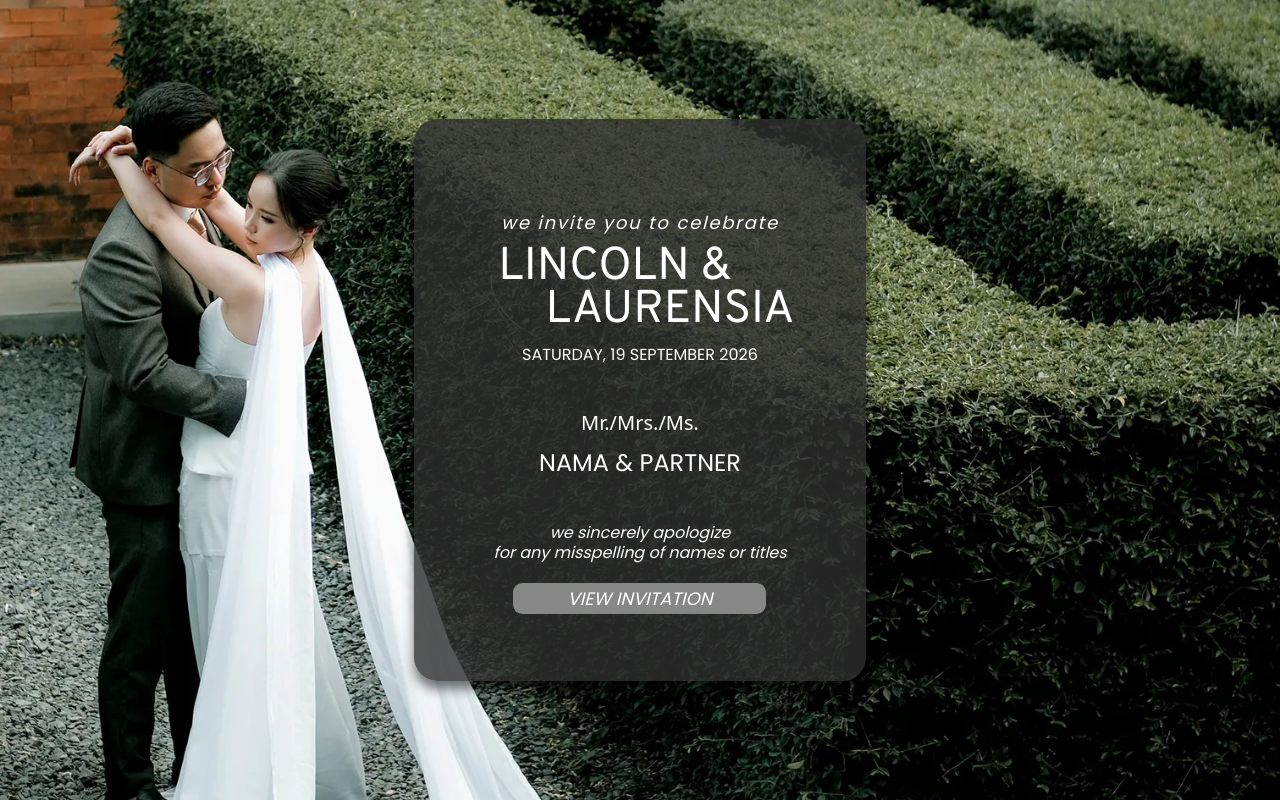
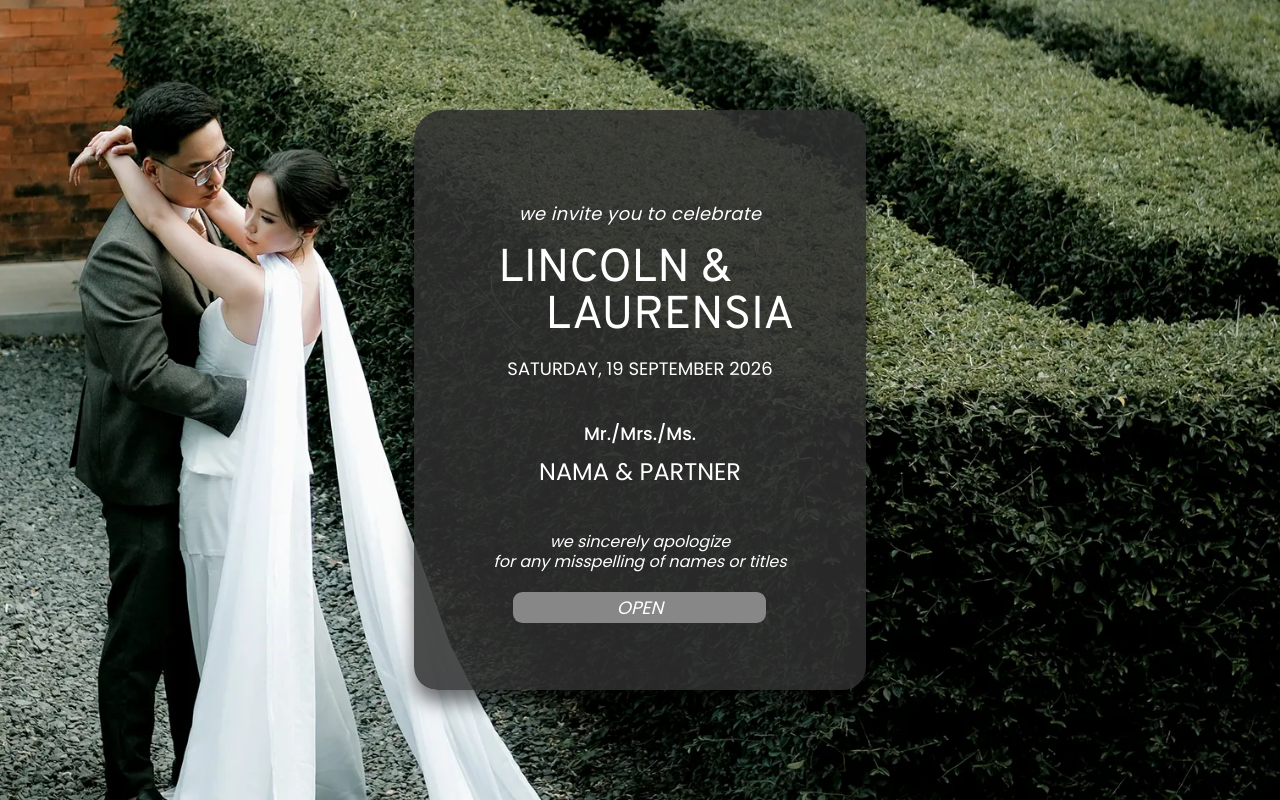
Before and after one commit to Riqzaalfatir/TwinkleBook, a Next.js app: page /preview in a window 1280 px wide. Shown: the top 800 px of the page. Built offline with nearby package versions, Linux system fonts and the light colour scheme; grey boxes are pictures that could not be loaded.

Commit message:
sudah detailing (belum direvisi)

```diff
--- a/src/components/templates/Lincoln-Laurensia/Countdown.tsx
+++ b/src/components/templates/Lincoln-Laurensia/Countdown.tsx
@@ -117,13 +117,13 @@ const Countdown = ({ data }: CountdownProps) => {
       />
       <div className="absolute inset-0 -z-10 bg-black/30" />
 
-      <div className="relative flex flex-col items-center px-[5.13vw] pt-[16.1vw] pb-[86vw] lg:px-0 lg:pt-[7.5vw] lg:pb-[33.5vw]">
+      <div className="relative flex flex-col items-center px-[5.13vw] pt-[18vw] pb-[89vw] lg:px-0 lg:pt-[7.5vw] lg:pb-[33.5vw]">
         <motion.div
           variants={stagger}
           initial="hidden"
           whileInView="show"
           viewport={{ once: true, amount: 0.3 }}
-          className="flex items-start justify-center gap-[4.25vw] lg:gap-[2.25vw]"
+          className="flex items-start justify-center gap-[6.2vw] lg:gap-[2.5vw]"
         >
           {items.map((item) => (
             <motion.div
@@ -151,7 +151,7 @@ transition={{ duration: 1.5, ease: "easeOut" }}
           href={calendarUrl}
           target="_blank"
           rel="noopener noreferrer"
-          className="mt-[8vw] flex h-[7.44vw] w-[41.03vw] items-center justify-center bg-[#605C5C82]/50 font-poppins text-[3.08vw] uppercase tracking-wide text-[#FEFBF0] lg:mt-[2.25vw] lg:h-[1.98vw] lg:w-[18.25vw] lg:text-[1.32vw]"
+          className="mt-[9vw] flex h-[7.44vw] w-[41.03vw] items-center justify-center bg-[#605C5C82]/50 font-poppins text-[3.08vw] uppercase tracking-wide text-[#FEFBF0] lg:mt-[2.25vw] lg:h-[1.98vw] lg:w-[18.25vw] lg:text-[1.32vw]"
         >
           Mark Your Calendar
         </motion.a>
--- a/src/components/templates/Lincoln-Laurensia/Dresscode.tsx
+++ b/src/components/templates/Lincoln-Laurensia/Dresscode.tsx
@@ -69,7 +69,7 @@ transition={{ duration: 1.5, ease: "easeOut" }}
         <p className="text-[3.08vw] font-bold uppercase lg:text-[1.46vw] text-[#2F2F2F]">
           Ladies :
         </p>
-        <p className="text-[3.08vw] italic uppercase lg:text-[1.46vw] text-[#2F2F2F] leading-[15px]">
+        <p className="text-[3.08vw] italic uppercase lg:text-[1.46vw] text-[#2F2F2F] leading-[15px] mt-[1px] lg:mt-[0.7vw]">
           Formal attire following the <br className="lg:hidden" /> color palette
         </p>
       </motion.div>
@@ -80,7 +80,7 @@ initial="hidden"
 whileInView="show"
 viewport={{ once: true, amount: 0.3 }}
 transition={{ duration: 1.5, ease: "easeOut" }}
-      className="mt-[7vw] flex items-start justify-center gap-[7.95vw] lg:mt-[2.2vw] lg:gap-[2.99vw]">
+      className="mt-[7vw] flex items-start justify-center gap-[7.95vw] lg:mt-[2.8vw] lg:gap-[2.99vw]">
         <div className="flex flex-col items-center">
           <div className="relative h-[17.18vw] w-[17.18vw] lg:h-[6.47vw] lg:w-[6.47vw]">
             <Image
--- a/src/components/templates/Lincoln-Laurensia/Gallery.tsx
+++ b/src/components/templates/Lincoln-Laurensia/Gallery.tsx
@@ -52,7 +52,7 @@ const Gallery = ({ data }: GalleryProps) => {
         whileInView="show"
         viewport={{ once: true, amount: 0.3 }}
         transition={{ duration: 1.5, ease: "easeOut" }}
-        className="relative my-[9.5vw] h-[117.95vw] w-[88.21vw] lg:my-[4.23vw] lg:h-[47.42vw] lg:w-[35.25vw]"
+        className="relative my-[9.5vw] h-[117.95vw] w-[88.21vw] lg:my-[3.8vw] lg:h-[47.42vw] lg:w-[35.25vw]"
       >
         <Image
           src={firstUrl}
--- a/src/components/templates/Lincoln-Laurensia/Header.tsx
+++ b/src/components/templates/Lincoln-Laurensia/Header.tsx
@@ -13,10 +13,10 @@ const MENU = [
   { label: "Home", target: "hero" },
   { label: "Profile", target: "profile" },
   { label: "Date", target: "countdown" },
+    { label: "Gallery", target: "gallery" },
   { label: "Event Detail", target: "event-order" },
+  { label: "Dress Code", target: "dress-code" },
   { label: "RSVP", target: "rsvp" },
-  { label: "Dress Code", target: "dress-code" },
-  { label: "Gallery", target: "gallery" },
   { label: "Wishes", target: "wishes" },
 ];
 
@@ -130,8 +130,9 @@ const Header = () => {
     scrollToSection(target);
   };
 
-  const lineBase =
-    "absolute left-0 block h-[2px] w-full rounded-full bg-[#2F2F2F]";
+  const lineBase = `absolute left-0 block h-[2px] w-full rounded-full transition-colors duration-300 ${
+  iconOpen ? "bg-[#2F2F2F]" : "bg-white"
+}`;
 
   return (
     <>
@@ -148,7 +149,7 @@ const Header = () => {
               <button
                 type="button"
                 onClick={() => scrollToSection(item.target)}
-                className="text-[16px] uppercase tracking-wide text-[#2F2F2F] transition-opacity duration-300 hover:opacity-60"
+                className="text-[16px] uppercase tracking-wide text-white transition-opacity duration-300 hover:opacity-60"
               >
                 {item.label}
               </button>
--- a/src/components/templates/Lincoln-Laurensia/Hero.tsx
+++ b/src/components/templates/Lincoln-Laurensia/Hero.tsx
@@ -43,7 +43,7 @@ const Hero = ({ data, start = true }: HeroProps) => {
         <div className="absolute bottom-0 left-0 hidden h-[52.65vw] w-full lg:block bg-[linear-gradient(to_top,rgba(0,0,0,1)_0%,rgba(0,0,0,0.55)_33%,rgba(0,0,0,0.39)_66%,rgba(0,0,0,0)_100%)]" />
       </div>
 
-      <div className="relative z-10 flex flex-col items-center pt-[129.49vw] pb-[20.51vw] lg:pt-[35.71vw] lg:pb-[24.47vw] text-center">
+      <div className="relative z-10 flex flex-col items-center pt-[129.49vw] pb-[20.51vw] lg:pt-[34.75vw] lg:pb-[24.47vw] text-center">
         <motion.p
           variants={fadeUp}
           initial="hidden"
@@ -59,12 +59,12 @@ const Hero = ({ data, start = true }: HeroProps) => {
           initial="hidden"
           animate={start ? "show" : "hidden"}
           transition={{ duration: 1.5, ease: "easeOut" }}
-          className="mt-[2.05vw] lg:mt-[0.73vw] font-overpass text-[9.23vw] lg:text-[3.44vw] uppercase leading-[1] lg:leading-[3.64vw] lg:tracking-wide"
+          className="mt-[2.05vw] lg:mt-[0.65vw] font-overpass text-[9.23vw] lg:text-[3.44vw] uppercase leading-[1] lg:leading-[3.5vw]"
         >
-          <span className="block text-left pl-[0.77vw] lg:pr-[3.97vw]">
+          <span className="block text-left pl-[0.77vw] lg:pl-[0.2vw]">
             {groomName} <span>&</span>
           </span>
-          <span className="block text-right pl-[10.26vw] lg:pl-[3.97vw]">
+          <span className="block text-right pl-[10.26vw] lg:pl-[3.95vw]">
             {brideName}
           </span>
         </motion.h1>
@@ -74,12 +74,12 @@ const Hero = ({ data, start = true }: HeroProps) => {
           initial="hidden"
           animate={start ? "show" : "hidden"}
           transition={{ duration: 1.5, ease: "easeOut" }}
-          className="mt-[7.44vw] lg:mt-[1.92vw] font-poppins text-[3.59vw] lg:text-[1.46vw] italic"
+          className="mt-[7.44vw] lg:mt-[1.97vw] font-poppins text-[3.59vw] lg:text-[1.46vw] italic"
         >
           #KENCENbersama
         </motion.p>
 
-        <div className="mt-[1.54vw] lg:mt-[0.66vw] font-poppins text-[5.13vw] lg:text-[1.85vw] italic flex items-center justify-center gap-[6.41vw] lg:gap-[2.25vw]">
+        <div className="mt-[1.54vw] lg:mt-[0.6vw] font-poppins text-[5.13vw] lg:text-[1.85vw] italic flex items-center justify-center gap-[6.41vw] lg:gap-[2.25vw]">
           <motion.span
             variants={fadeUp}
             initial="hidden"
--- a/src/components/templates/Lincoln-Laurensia/Opening.tsx
+++ b/src/components/templates/Lincoln-Laurensia/Opening.tsx
@@ -25,13 +25,13 @@ const cardVariants = {
     opacity: 0,
     scale: 0.93,
     y: 30,
-    transition: { duration: 0.5, ease: [0.4, 0, 0.2, 1] as const },
+    transition: { duration: 0.4, ease: [0.4, 0, 0.2, 1] as const },
   },
 };
 
 const Opening = ({
   setStart,
-  namaTamu = "[Guest Name]",
+  namaTamu = "",
   groomName = "David",
   brideName = "Natasya",
   popUpIconImageData = null,
@@ -54,24 +54,26 @@ const Opening = ({
   const handleOpen = (): void => {
     setOpen(false);
     document.documentElement.classList.remove("no-scroll");
-    setStart(true);
   };
 
   const apiImageUrl = popUpIconImageData?.url
     ? `https://media.twinklebook.com/${popUpIconImageData.url}`
     : null;
 
+  const displayName = namaTamu.trim() || "NAMA & PARTNER";
+
   return (
-    <AnimatePresence mode="wait">
+    <AnimatePresence onExitComplete={() => setStart(true)}>
       {open && (
-        <div className="fixed inset-0 z-[100] flex justify-center items-center px-[16px]">
         <motion.div
+          key="opening"
           initial={{ opacity: 1 }}
           animate={{ opacity: 1 }}
           exit={{ opacity: 0 }}
-            transition={{ duration: 0.5, ease: "easeOut" }}
-            className="absolute inset-0 z-0"
+          transition={{ duration: 0.7, ease: "easeInOut" }}
+          className="fixed inset-0 z-[100] flex justify-center items-center px-[16px]"
         >
+          <div className="absolute inset-0 z-0">
             <Image
               src="/images/Lincoln-Laurensia/Opening/BgMobile.webp"
               alt="Opening background"
@@ -86,57 +88,52 @@ const Opening = ({
               priority
               className="hidden object-cover object-top lg:block"
             />
-          </motion.div>
+          </div>
 
           <motion.div
             variants={cardVariants}
-            initial={{ opacity: 1, scale: 1, y: 0 }}
+            initial={false}
             animate={{ opacity: 1, scale: 1, y: 0 }}
             exit="exit"
-            className="relative bg-[#2F2F2F]/80 rounded-[15px] lg:rounded-[23.39px] overflow-hidden w-[290px] max-w-[290px] lg:w-[452.12px] lg:max-w-[452.12px] shadow-xl flex flex-col z-[100] [box-shadow:0px_8px_11.6px_0px_rgba(0,0,0,0.54)]"
+            className="relative bg-[#2F2F2F]/[0.92] lg:bg-[#2F2F2F]/[0.86] rounded-[15px] rounded-tl-[19px] lg:rounded-[23.39px] lg:rounded-tl-[29.62px] overflow-hidden w-[290px] max-w-[290px] lg:w-[452.15px] lg:max-w-[452.15px] flex flex-col z-[100] [box-shadow:0px_8px_11.6px_0px_rgba(0,0,0,0.76)] lg:[box-shadow:0px_12.47px_18.09px_0px_rgba(0,0,0,0.54)]"
           >
-
-
             <div className="relative z-20 flex flex-col items-center text-center pt-[48px] lg:pt-[90px] pb-[49px] lg:pb-[67px] overflow-hidden">
-
-              <p className="relative z-10 font-poppins text-[12px] lg:text-[18px] text-white italic tracking-widest">
+              <p className="relative z-10 font-poppins text-[12px] lg:text-[18px] text-white italic tracking-wide">
                 we invite you to celebrate
               </p>
 
-              <h1 className="relative z-10 font-overpass text-[30px] lg:text-[46px] text-white break-words max-w-[280px] lg:max-w-[320px] mt-[6px] lg:mt-[10px] leading-[33px] lg:leading-[43px] uppercase">
-                <span className="mr-[25px] lg:mr-[50px]">{groomName} &</span>
-                <span className="block ml-[52px] lg:ml-[60px]">{brideName}</span>
+              <h1 className="relative z-10 font-overpass text-[30px] lg:text-[46px] text-white break-words max-w-[280px] lg:max-w-[320px] mt-[6px] lg:mt-[19px] leading-[33px] lg:leading-[47px] uppercase">
+                <span className="mr-[30px] lg:mr-[50px]">{groomName} &</span>
+                <span className="block ml-[40px] lg:ml-[60px]">
+                  {brideName}
+                </span>
               </h1>
 
-
-
-              <p className="relative z-10 font-poppins text-[12px] lg:text-[16px]  text-white pt-[7.82px] lg:pt-[10.89px]">
+              <p className="relative z-10 font-poppins text-[12px] lg:text-[18px] text-white pt-[9px] lg:pt-[15px]">
                 SATURDAY, 19 SEPTEMBER 2026
               </p>
 
-              <p className="relative z-10 poppins font-medium text-[12px] lg:text-[20px] text-white pt-[31px] lg:pt-[41px]">
+              <p className="relative z-10 font-poppins font-medium text-[12px] lg:text-[18px] text-white pt-[31px] lg:pt-[38px]">
                 Mr./Mrs./Ms.
               </p>
-              <p className="relative z-10 font-poppins text-[16px] lg:text-[24px] text-white pt-[12px] lg:pt-[14.86px] break-words max-w-[250px] leading-[19px] lg:leading-[20px]">
-                NAMA & PARTNER
+              <p className="relative z-10 font-poppins text-[16px] lg:text-[24px] text-white pt-[8px] lg:pt-[14.86px] break-words max-w-[250px] leading-[19px] lg:leading-[20px]">
+                {displayName}
               </p>
 
-              <p className="relative z-10 font-poppins text-[10px] lg:text-[16px] text-white italic pt-[22px] lg:pt-[50.48px]  leading-[19px] lg:leading-[20px]">
+              <p className="relative z-10 font-poppins text-[10px] lg:text-[16px] text-white italic pt-[19px] lg:pt-[50.48px] leading-[13px] lg:leading-[20px]">
                 we sincerely apologize <br />
                 for any misspelling of names or titles
               </p>
 
-
-
               <button
                 onClick={handleOpen}
-                className="relative z-10 bg-[#878787] transition-colors flex items-center justify-center text-white w-[162px] h-[22px] lg:w-[253px] lg:h-[31px] rounded-[6px] lg:rounded-[9.35px] uppercase font-poppins italic text-[12px] lg:text-[18px] mt-[8px] lg:mt-[20px]"
+                className="relative z-10 bg-[#878787] transition-colors flex items-center justify-center text-white w-[162px] h-[22px] lg:w-[253px] lg:h-[31px] rounded-[6px] lg:rounded-[9.35px] uppercase font-poppins italic text-[12px] lg:text-[18px] mt-[14px] lg:mt-[20px]"
               >
-                <span>View Invitation</span>
+                <span>OPEN</span>
               </button>
             </div>
           </motion.div>
-        </div>
+        </motion.div>
       )}
     </AnimatePresence>
   );
--- a/src/components/templates/Lincoln-Laurensia/Thankyou.tsx
+++ b/src/components/templates/Lincoln-Laurensia/Thankyou.tsx
@@ -63,13 +63,15 @@ transition={{ duration: 1.5, ease: "easeOut" }}
         </motion.p>
       </div>
 
+      <div className="absolute bottom-[2.5vw] inset-x-0 flex justify-center lg:bottom-[5vw]">
   <motion.div
     variants={fadeUp}
     initial="hidden"
     whileInView="show"
     viewport={{ once: true, amount: 0.3 }}
     transition={{ duration: 1.5, ease: "easeOut" }}
-      className="absolute bottom-[2.5vw] left-1/2 h-[15.13vw] w-[23.08vw] -translate-x-1/2 lg:bottom-[5vw] lg:h-[5.22vw] lg:w-[8.4vw]">
+    className="relative h-[15.13vw] w-[23.08vw] lg:h-[5.22vw] lg:w-[8.4vw]"
+  >
     <Image
       src="/images/Lincoln-Laurensia/Thankyou/LogoProvite.webp"
       alt="Provite"
@@ -77,6 +79,7 @@ transition={{ duration: 1.5, ease: "easeOut" }}
       className="object-contain"
     />
   </motion.div>
+</div>
     </section>
   );
 };
--- a/src/components/templates/Lincoln-Laurensia/Wishes.tsx
+++ b/src/components/templates/Lincoln-Laurensia/Wishes.tsx
@@ -162,7 +162,7 @@ transition={{ duration: 1.5, ease: "easeOut" }}
               {/* Bar atas */}
               <div className="sticky top-0 z-10 h-[15px] w-full bg-white lg:h-[15px]" />
 
-              <div className="px-[3.33vw] py-[4.4vw] lg:px-[1.65vw] lg:py-[1.28vw]">
+              <div className="px-[3.33vw] py-[0vw] lg:px-[1.65vw] lg:py-[0.2vw]">
                 {pesanList.map((item, index) => (
                   <div key={item.id}>
                     <p className="text-[3.59vw] font-bold lg:text-[1.46vw]">
--- a/src/components/templates/Lincoln-Laurensia/index.tsx
+++ b/src/components/templates/Lincoln-Laurensia/index.tsx
@@ -39,13 +39,13 @@ const LincolnLaurensia = ({ data }: LincolnLaurensiaProps) => {
     }
   }, [data?.url, getEventGuestByPin]);
 
-  const namaTamu =
+    const namaTamu =
     eventGuestByPin &&
     typeof eventGuestByPin === "object" &&
     "name" in eventGuestByPin &&
     typeof eventGuestByPin.name === "string"
       ? eventGuestByPin.name
-      : "[Guest Name]";
+      : "";
 
   const groomName = data?.dataEvent?.groomName ?? "Lincoln";
   const brideName = data?.dataEvent?.brideName ?? "Laurensia";
```
Also changed, not shown: src/components/templates/Lincoln-Laurensia/EventOrder.tsx (+3 -4 lines), src/components/templates/Lincoln-Laurensia/Profile.tsx (+9 -7 lines), src/components/templates/Lincoln-Laurensia/Rsvp.tsx (+5 -5 lines). Lines whose indentation alone changed are shown as unchanged.
